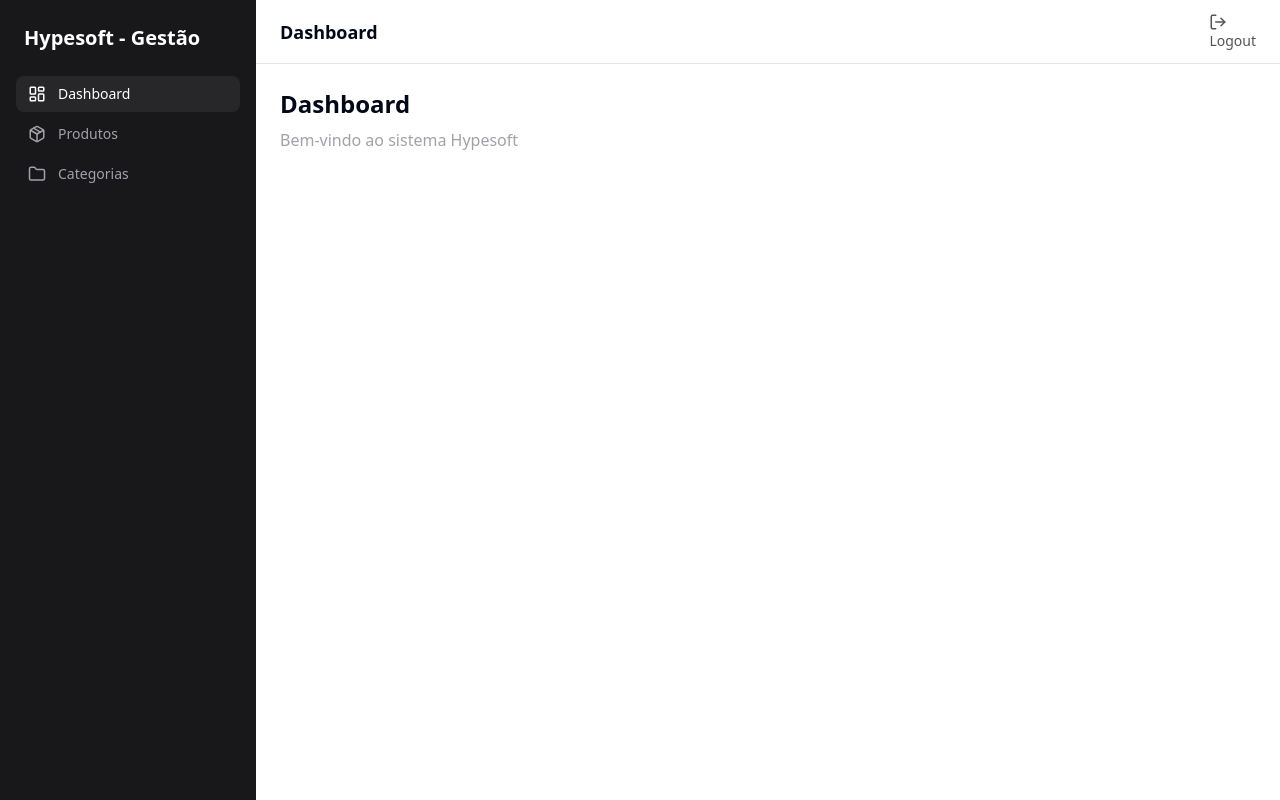
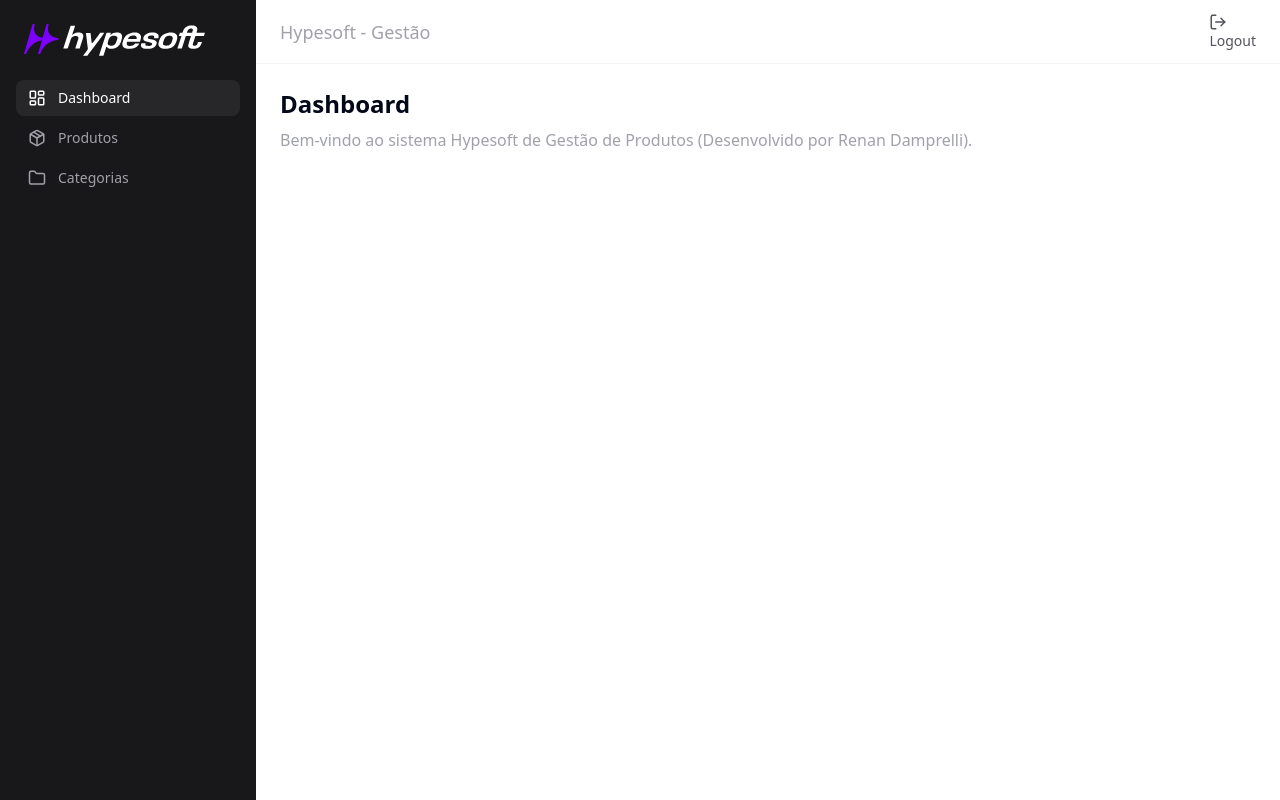
Before and after one commit to Damprelli11/hypesoft-challenge, a React app in the folder frontend/: page / in a window 1280 px wide. Built offline with nearby package versions, Linux system fonts and the light colour scheme; the HTML template or start-up script is replaced by a standard one.

Commit message:
style(frontend): add logo and align input buttons

```diff
--- a/frontend/src/components/layout/Sidebar.tsx
+++ b/frontend/src/components/layout/Sidebar.tsx
@@ -1,5 +1,6 @@
 import { Link, useLocation } from "react-router-dom";
 import { Package, LayoutDashboard, Folder } from "lucide-react";
+import logo from "@/assets/logo.svg?url";
 
 const menu = [
   { label: "Dashboard", path: "/", icon: LayoutDashboard },
@@ -12,7 +13,9 @@
 
   return (
     <aside className="w-64 bg-zinc-900 text-white min-h-screen">
-      <div className="p-6 text-xl font-bold">Hypesoft - Gestão</div>
+      <div className="p-6 flex items-center gap-3">
+        <img src={logo} alt="Hypesoft Logo" className="h-8 w-13" />
+      </div>
 
       <nav className="space-y-1 px-4">
         {menu.map((item) => {
@@ -27,7 +30,7 @@
                 ${
                   active
                     ? "bg-zinc-800 text-white"
-                    : "text-zinc-400 hover:bg-zinc-800 hover:text-white"
+                    : "text-zinc-400 hover:bg-[#7d01ff] hover:text-white"
                 }
               `}
             >
--- a/frontend/src/components/layout/Topbar.tsx
+++ b/frontend/src/components/layout/Topbar.tsx
@@ -2,8 +2,8 @@
 
 export function Topbar() {
   return (
-    <header className="h-16 border-b border-zinc-200 bg-white px-6 flex items-center justify-between">
-      <h1 className="text-lg font-semibold">Dashboard</h1>
+    <header className="h-16 border-b border-zinc-100 bg-white px-6 flex items-center justify-between">
+      <h1 className="text-lg text-zinc-400">Hypesoft - Gestão</h1>
 
       <button className="text-sm text-zinc-600">
         <LogOut size={18} />
--- a/frontend/src/pages/dashboard/DashboardPage.tsx
+++ b/frontend/src/pages/dashboard/DashboardPage.tsx
@@ -2,7 +2,17 @@
   return (
     <div>
       <h1 className="text-2xl font-bold">Dashboard</h1>
-      <p className="text-zinc-400 mt-2">Bem-vindo ao sistema Hypesoft</p>
+      <p className="text-zinc-400 mt-2">
+        Bem-vindo ao sistema Hypesoft de Gestão de Produtos (Desenvolvido por{" "}
+        <a
+          href="https://github.com/Damprelli11"
+          target="_blank"
+          className="hover:text-purple-500"
+        >
+          Renan Damprelli
+        </a>
+        ).
+      </p>
     </div>
   );
 }
--- a/frontend/src/pages/products/ProductsPage.tsx
+++ b/frontend/src/pages/products/ProductsPage.tsx
@@ -57,8 +57,8 @@
               ))}
             </SelectContent>
           </Select>
+          <CreateProductDialog />
         </div>
-        <CreateProductDialog />
       </div>
       <div className="rounded-lg border border-zinc-800 overflow-hidden">
         <table className="w-full text-sm">
```
Also changed, not shown: frontend/src/assets/logo.svg (added).
